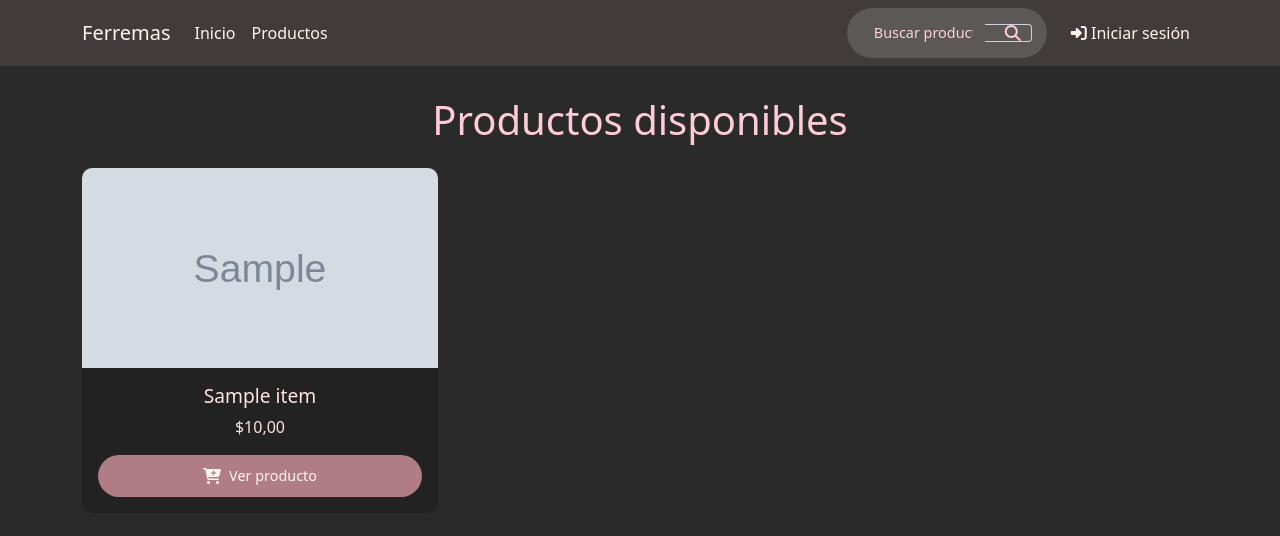
After one commit to AmadeusMaho/ferremas-int, a Django app: page /buscar/ in a window 1280 px wide. The commit adds this page. Shown: the top 536 px of the page. Run offline with Django 5.2, Linux system fonts and the light colour scheme; tables that the repository leaves empty hold one stand-in row (values such as "Sample post"); grey boxes marked "Sample" are stand-in pictures; a database or web service that is not in the repository returns one stand-in record (values such as "Sample title"); data that the repository does not hold is empty.

Commit message:
barra busqueda, pestaña productos

```diff
--- a/ferremas/urls.py
+++ b/ferremas/urls.py
@@ -36,5 +36,8 @@ urlpatterns = [
     path('usuario/', views.verUsuario, name="usuario"),
     path('update/', views.actualizarUsuario, name='actualizarUsuario'),
     path('registro/', views.verRegistro, name='registroUsuario'),
-    path('logout/', views.logout, name='logout')
+    path('logout/', views.logout, name='logout'),
+    path('buscar/', views.buscarProducto, name='buscarProducto'),
+    path('productos/', views.verProductosLista, name='verProductosLista')
+
 ]
--- a/ferremasDjango/static/css/style.css
+++ b/ferremasDjango/static/css/style.css
@@ -147,3 +147,18 @@ body {
   border-color: #a56f79;
   color: white;
 }
+
+.search-input {
+      max-width: 200px; /* Limit search bar width */
+}
+.search-input input {
+      border-radius: 0.25rem 0 0 0.25rem; /* Rounded left corners */
+}
+.search-input button {
+      background: none;
+      border: 1px solid #ced4da;
+      border-left: none;
+      border-radius: 0 0.25rem 0.25rem 0; /* Rounded right corners */
+      padding: 0 10px;
+      color: #FFCCD5; /* Match your color scheme */
+}
--- /dev/null
+++ b/ferremasDjango/templates/listaProductos.html
@@ -0,0 +1,26 @@
+{% extends "template.html" %}
+{% load static %}
+{% block titulo %}Ferremas - productos{% endblock %}
+{% block content %}
+
+   <div class="container mt-5 pt-5">
+        <h1 class="text-center mb-4" style="color: #FFCCD5;">Productos disponibles</h1>
+        <div class="row">
+            {% for producto in datos %}
+                <div class="col-md-4 mb-4">
+                    <div class="card product-card">
+                       <a href="{% url 'producto' producto.productoId %}"><img src="{{ producto.imagen }}" class="card-img-top" alt="{{ producto.nombre }}"></a>
+                        <div class="card-body text-center">
+                            <h5 class="card-title">{{ producto.nombre }}</h5>
+                            <p class="card-text">${{ producto.precio|floatformat:2 }}</p>
+                            <a href="{% url 'producto' producto.productoId %}" class="btn btn-cart"><i class="fa fa-cart-plus"></i>Ver producto</a>
+                        </div>
+                    </div>
+                </div>
+            {% empty %}
+                <div class="col-12 text-center">
+                    <p style="color: #e28596f3;"">No hay resultados para su búsqueda.</p>
+                </div>
+            {% endfor %}
+        </div>
+{% endblock %}
--- a/ferremasDjango/templates/template.html
+++ b/ferremasDjango/templates/template.html
@@ -24,13 +24,17 @@
                         <a class="nav-link" href="{% url 'index' %}">Inicio</a>
                     </li>
                     <li class="nav-item">
-                        <a class="nav-link" href="#">Productos</a>
+                        <a class="nav-link" href="{% url 'verProductosLista' %}">Productos</a>
                     </li>
                 </ul>
+                <form method="GET" action="{% url 'buscarProducto' %}">
                 <div class="search-input d-flex align-items-center me-3">
-                    <input type="text" style="color: #FFCCD5" placeholder="Buscar productos..." class="form-control">
-                    <i class="fa fa-search ms-2"></i>
+                    <input type="text" name="q" style="color: #FFCCD5" placeholder="Buscar productos..." class="form-control" value="{{ busqueda|default:'' }}">
+                     <button type="submit" class="search-input" aria-label="Buscar">
+                        <i class="fa fa-search"></i>
+                    </button>
                 </div>
+                  </form>
                 <ul class="navbar-nav">
                   {% if tipo_usuario >= 0 %}
                       <a class="nav-link" href="/usuario/"><i class="fa fa-user"></i> Perfil</a>
--- a/ferremasDjango/views.py
+++ b/ferremasDjango/views.py
@@ -264,6 +264,7 @@ def getProductoporID(producto_id):
         print(f"Error: {e}")
         return None
 
+
 def realizar_pago(request):
         #configurar credenciales de transbank
         tx = Transaction(WebpayOptions(IntegrationCommerceCodes.WEBPAY_PLUS, IntegrationApiKeys.WEBPAY, IntegrationType.TEST))
@@ -296,3 +297,29 @@ def retorno_pago(request):
         return render(request, 'retorno.html', {'response': response})
     except Exception as e:
         return render(request, 'retorno.html', {'error': str(e)})
+
+
+def buscarProducto(request):
+    busqueda = request.GET.get('q', '').strip().lower()
+    #tipo_usuario = request.session.get('tipo_usuario')
+    productos = obtener_productos()
+    if busqueda:
+        #p itera sobre productos si existe la búsqueda, luego "in" implica que mientras haya un mínimo de coincidencia se añada al array
+        productos = [p for p in productos if busqueda in p.get('nombre', '').lower()]
+    contexto = {
+        'datos': productos,
+        'query': busqueda
+    }
+    return render(request, 'listaProductos.html', contexto)
+
+def verProductosLista(request):
+    productos = obtener_productos()
+    tipo_usuario = request.session.get('tipo_usuario')
+    try:
+        tipo_usuario_int = int(tipo_usuario)
+    except (TypeError, ValueError):
+        tipo_usuario_int = -1
+    contexto = { "datos":productos,
+                 "tipo_usuario": tipo_usuario_int}
+    print(contexto)
+    return render(request, 'listaProductos.html', contexto)
```
